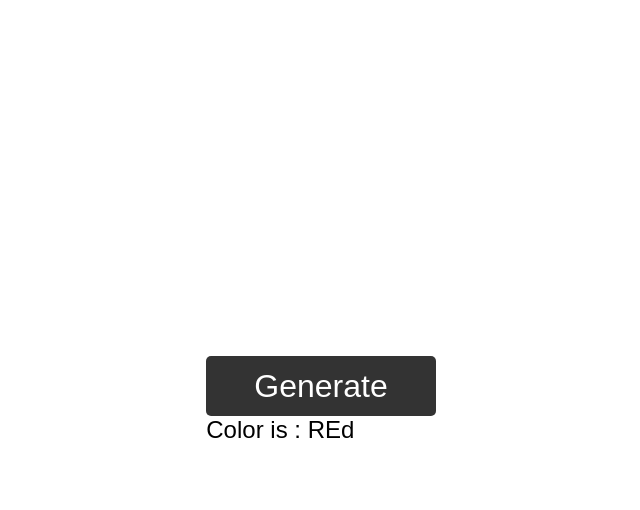
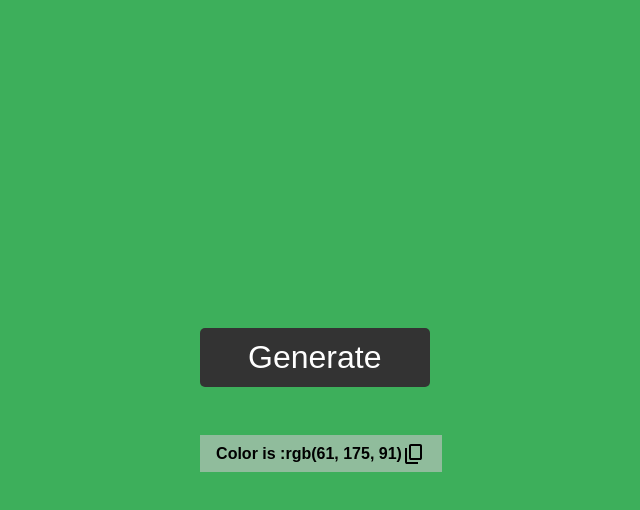
Before and after one commit to Prajwal-2023/JavaScript-Mini-Projects, a plain HTML site: page Random Color Genarator/index.html in a window 1280 px wide. Both pictures are taken after a click on the button "Generate". Shown: the whole page, without its empty margins (319-959 px from the left). Drawn offline with Linux system fonts and the light colour scheme.

Commit message:
Random Color Generator copy button added some functionality remaied

```diff
--- a/Random Color Genarator/index.html
+++ b/Random Color Genarator/index.html
@@ -1,55 +1,112 @@
 <!DOCTYPE html>
 <html lang="en">
+
 <head>
     <meta charset="UTF-8">
     <meta name="viewport" content="width=device-width, initial-scale=1.0">
     <title>Document</title>
     <style>
-        *{
-            margin:0;
-            padding:0;
-            box-sizing:border-box;
-            font-family:Poppins,sans-serif;
+        * {
+            margin: 0;
+            padding: 0;
+            box-sizing: border-box;
+            font-family: Poppins, sans-serif;
         }
-        html,body{
-            width:100%;
-            height:100%;
+
+        html,
+        body {
+            width: 100%;
+            height: 100%;
             display: flex;
             align-items: center;
             justify-content: center;
         }
-        button{
-            padding:0.7rem 3rem;
-            border:none;
-            border-radius:5px;
-            outline-color:transparent;
+
+        button {
+            padding: 0.7rem 3rem;
+            border: none;
+            border-radius: 5px;
+            outline-color: transparent;
             background-color: #333;
-            color:white;
-            font-weight:500;
-            font-size:2rem;
-            cursor:pointer;
+            color: white;
+            font-weight: 500;
+            font-size: 2rem;
+            cursor: pointer;
         }
-        button:hover{
+
+        button:hover {
             background-color: #3b3b3b;
+            filter: drop-shadow(20px 20px 4px #00000046);
+            transition: filter 0.1s ease;
         }
-        button:active{
-            transform:scale(1.1);
+
+        button:active {
+            transform: scale(1.1);
         }
-        p{
-            font-weight:500;
-            font-size:1.5rem;
+
+        p {
+            font-weight: 900;
+            font-size: 1rem;
+            text-align: center;
+            margin-top: 3rem;
+            background-color: #c5c5c59d;
+            padding: 0.4rem 1rem;
+            text-wrap: nowrap;
+            display: none;
+            align-items: center;
+            justify-content: center;
+            width: auto;
+
+            & img {
+                cursor: pointer;
+            }
         }
     </style>
 </head>
+
 <body>
     <main>
         <button>Generate</button>
-        <p>Color is : <span>REd</span></p>
+        <p>Color is :<span> White</span><img src="./STATIC/copy_color.svg" alt="Copy Color"></p>
     </main>
+    <!-- math.floor vs math.ceil vs math.round
+        eg
+            math.floor((math.random) * 2)
+            math.floor -> 0 or 1 not the number you gave
+            math.round -> 0 or 1 or 2  round the number you gave like 1.60 -> will be 2 like that
+            math.ceil ->  1 or 2  as ceil never give the zero until multiplying by 0 if there is the number you gave like 0 -> will be 0 like that
+            or if you gave any number 1 or any grater than 0 it will ceil to the nearest number or greater number than zero
+    -->
     <script>
         const button = document.querySelector('button');
         const colorSpan = document.querySelector('span');
+        const pTag = document.querySelector('p');
+
+        function randomColor() {
+            const red = Math.round(Math.random() * 255);
+            const green = Math.round(Math.random() * 255);
+            const blue = Math.round(Math.random() * 255);
+
+            const colorIs = ` rgb(${red}, ${green}, ${blue})`;
+
+            return colorIs;
+        }
+        button.addEventListener('click', () => {
+            const bgColor = randomColor();
+            pTag.style.display =  `flex`;
+            colorSpan.textContent = bgColor;
+            const mainBg = document.querySelector('html');
+            mainBg.style.background = bgColor;
+
+        const copyButton = document.querySelector('img');
+        copyButton.addEventListener('click', () => {
+                navigator.clipboard.writeText(bgColor)
+                    .then(() => alert(`Color ${bgColor} is Copied To Clipboard!`))
+                    .catch((err) => console.log("Failed to Copy:", err));
+            })
+        })
 
     </script>
 </body>
+
 </html>
```
Also changed, not shown: Random Color Genarator/STATIC/copy_color.svg (added).
